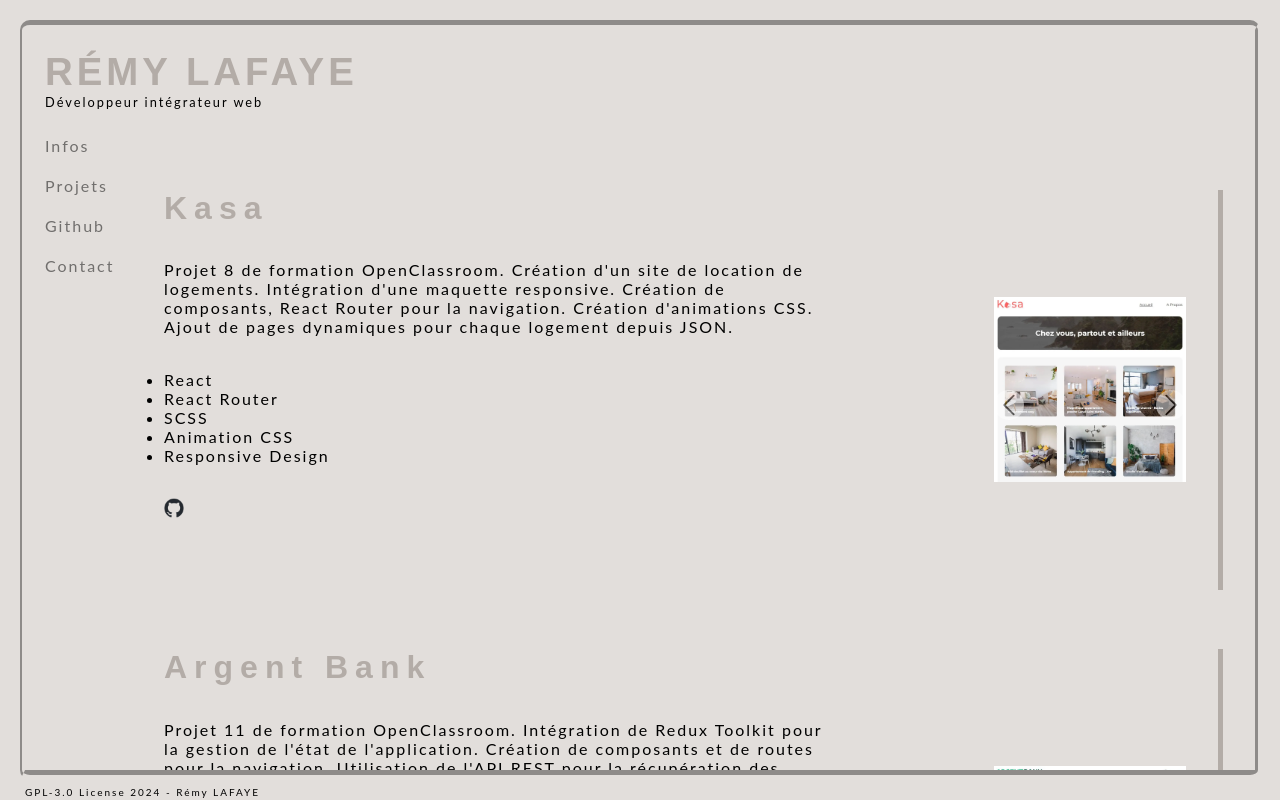
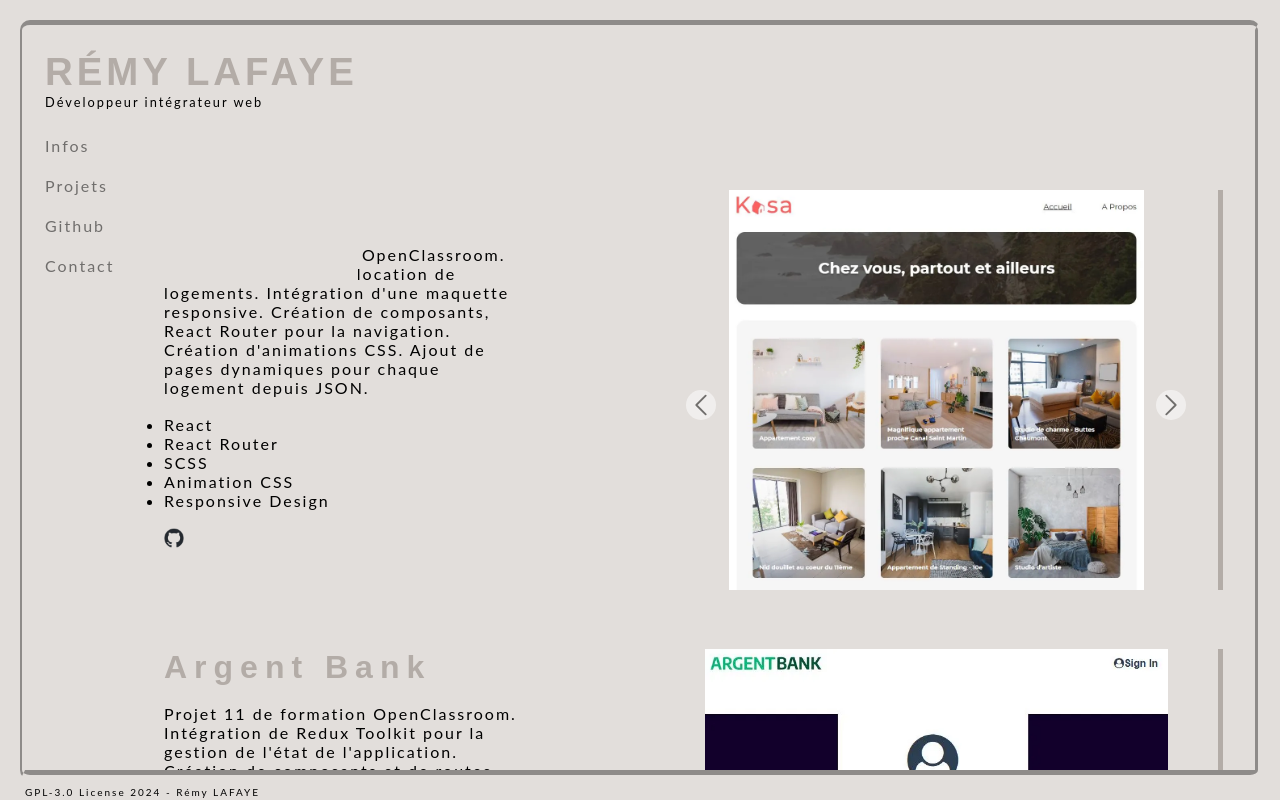
Before and after one commit to RKL715/rl-portfolio, a React (Vite) app: page /projects in a window 1280 px wide. Built offline with nearby package versions, Linux system fonts and the light colour scheme; the HTML template or start-up script is replaced by a standard one; a web font is replaced by a local one.

Commit message:
## changed : * img carousel size adjustement (augment)

```diff
--- a/src/components/Header/_header.scss
+++ b/src/components/Header/_header.scss
@@ -5,10 +5,7 @@
   position: fixed;
   display: flex;
   flex-direction: column;
-  background: none;
-  *{
-    background: inherit;
-  }
+  z-index: 1;
   @media (max-width: 768px) {
   width: calc(100% - 100px);
   }
--- a/src/components/Project/_project.scss
+++ b/src/components/Project/_project.scss
@@ -13,6 +13,7 @@
     flex-direction: column-reverse;
     gap: 5%;
     padding: 5% 1% 10% 1%;
+    margin-top: 20%;
   }
 
   .project-block-carousel {
--- a/src/components/Project/_projectCarousel.scss
+++ b/src/components/Project/_projectCarousel.scss
@@ -4,8 +4,11 @@
 
 .carousel {
   position: relative;
-  width: min(max(15vw, 150px), 30rem);
-  height: min(max(50vh, 150px), 30rem);
+  width: min(max(50vw, 200px), 60rem);
+  max-width: 500px;
+  height: min(max(50vh, 200px), 60rem);
+  max-height: 400px;
+  z-index: 0;
  img {
    width: 100%;
    height: 100%;
--- a/src/styles/main.css
+++ b/src/styles/main.css
@@ -26,10 +26,7 @@
   position: fixed;
   display: flex;
   flex-direction: column;
-  background: none;
-}
-header * {
-  background: inherit;
+  z-index: 1;
 }
 @media (max-width: 768px) {
   header {
@@ -183,6 +180,7 @@
     flex-direction: column-reverse;
     gap: 5%;
     padding: 5% 1% 10% 1%;
+    margin-top: 20%;
   }
 }
 .project-block .project-block-carousel {
@@ -227,8 +225,11 @@
 
 .carousel {
   position: relative;
-  width: min(max(15vw, 150px), 30rem);
-  height: min(max(50vh, 150px), 30rem);
+  width: min(max(50vw, 200px), 60rem);
+  max-width: 500px;
+  height: min(max(50vh, 200px), 60rem);
+  max-height: 400px;
+  z-index: 0;
 }
 .carousel img {
   width: 100%;
```
Also changed, not shown: 1 other file (tests, documents, lock files or other folders).
